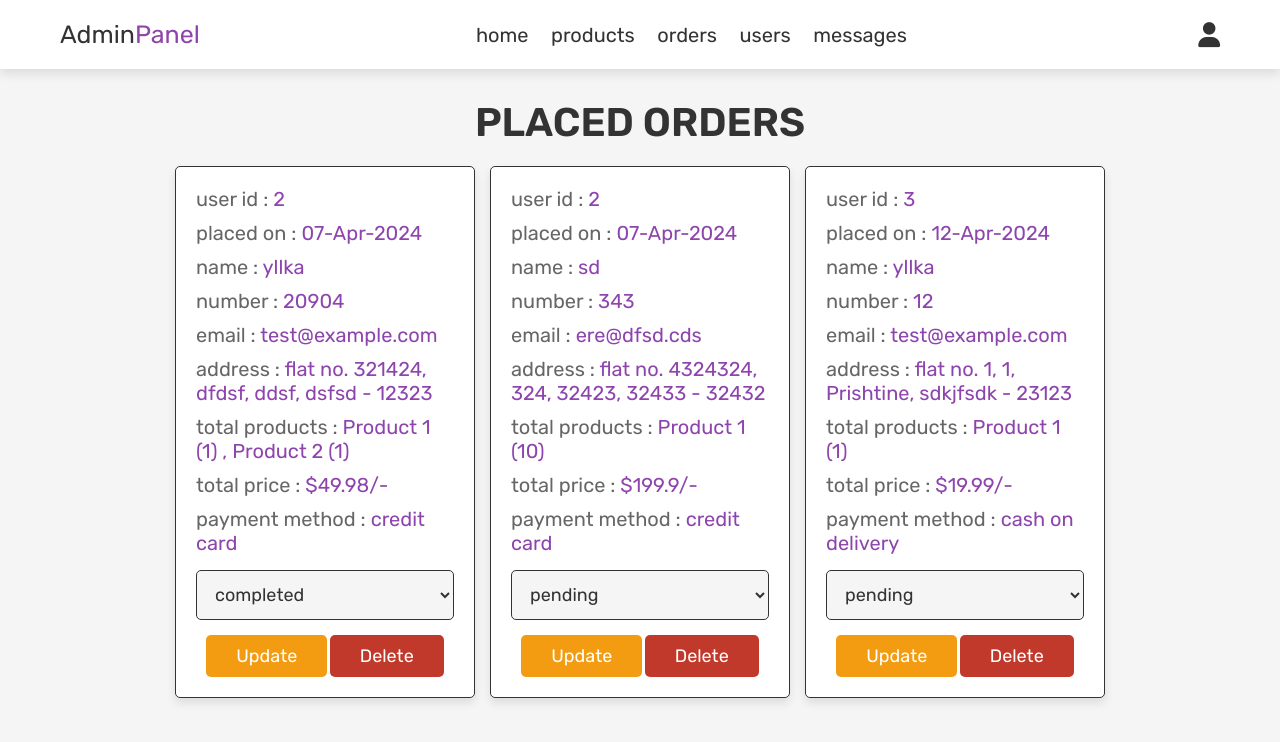
After one commit to yllkaberisha/PetShopManager, a PHP site: page /admin_orders.php in a window 1280 px wide. The commit adds this page. Shown: the top 742 px of the page. Run offline with PHP 8.4, Linux system fonts and the light colour scheme; the visitor is signed in with stand-in values (Sample User, id 1).

Commit message:
admin orders

```diff
--- /dev/null
+++ b/admin_orders.php
@@ -0,0 +1,113 @@
+<?php
+
+session_start();
+
+if (!isset($_SESSION['admin_id'])) {
+    header('location:login.php');
+    exit();
+}
+
+$orders_file = 'data/orders.php';
+$orders = file_exists($orders_file) ? include($orders_file) : [];
+
+function saveOrdersToFile($orders, $orders_file) {
+    file_put_contents($orders_file, "<?php\nreturn " . var_export($orders, true) . ";\n");
+}
+
+if (isset($_POST['update_order'])) {
+    $order_update_index = $_POST['order_id'];
+    $update_payment = $_POST['update_payment'];
+
+    if (isset($orders[$order_update_index])) {
+      $orders[$order_update_index]['payment_status'] = $update_payment;
+      saveOrdersToFile($orders, $orders_file);
+      $message[] = 'Payment status has been updated!';
+  }
+}
+
+if (isset($_GET['delete'])) {
+   $delete_index = $_GET['delete']; // Get the index of the order to delete
+   // Remove the order by its index
+   if (isset($orders[$delete_index])) {
+       unset($orders[$delete_index]);
+       // Re-index the array to maintain consistent indexing
+       $orders = array_values($orders);
+       saveOrdersToFile($orders, $orders_file);
+       header('location:admin_orders.php');
+       exit();
+   }
+}
+
+?>
+<!DOCTYPE html>
+<html lang="en">
+<head>
+   <meta charset="UTF-8">
+   <meta http-equiv="X-UA-Compatible" content="IE=edge">
+   <meta name="viewport" content="width=device-width, initial-scale=1.0">
+   <title>orders</title>
+
+   <!-- font awesome cdn link  -->
+   <link rel="stylesheet" href="https://cdnjs.cloudflare.com/ajax/libs/font-awesome/6.0.0/css/all.min.css">
+
+   <!-- custom admin css file link  -->
+   <link rel="stylesheet" href="css/admin_style.css">
+
+</head>
+<body>
+
+<?php include 'admin_header.php'; ?>
+
+<section class="orders">
+   <h1 class="title">Placed orders</h1>
+   <div class="box-container">
+      <?php
+      // Assuming $orders is already loaded from 'data/orders.php'
+      if(!empty($orders)){
+         foreach($orders as $index => $order){
+      ?>
+      <div class="box">
+         <p> user id : <span><?php echo $order['user_id']; ?></span> </p>
+         <p> placed on : <span><?php echo $order['placed_on']; ?></span> </p>
+         <p> name : <span><?php echo $order['name']; ?></span> </p>
+         <p> number : <span><?php echo $order['number']; ?></span> </p>
+         <p> email : <span><?php echo $order['email']; ?></span> </p>
+         <p> address : <span><?php echo $order['address']; ?></span> </p>
+         <p> total products : <span><?php echo $order['total_products']; ?></span> </p>
+         <p> total price : <span>$<?php echo $order['total_price']; ?>/-</span> </p>
+         <p> payment method : <span><?php echo $order['method']; ?></span> </p>
+         <form action="" method="post">
+            <input type="hidden" name="order_id" value="<?php echo $index; ?>">
+            <select name="update_payment">
+               <option value="" selected disabled><?php echo $order['payment_status']; ?></option>
+               <option value="pending">pending</option>
+               <option value="completed">completed</option>
+            </select>
+            <input type="submit" value="update" name="update_order" class="option-btn">
+            <a href="admin_orders.php?delete=<?php echo $index; ?>" onclick="return confirm('delete this order?');" class="delete-btn">delete</a>
+         </form>
+      </div>
+      <?php
+         }
+      } else {
+         echo '<p class="empty">No orders placed yet!</p>';
+      }
+      ?>
+   </div>
+</section>
+
+
+
+
+
+
+
+
+
+
+
+<!-- custom admin js file link  -->
+<script src="js/admin_script.js"></script>
+
+</body>
+</html>
--- a/data/orders.php
+++ b/data/orders.php
@@ -11,7 +11,7 @@ return array (
     'total_products' => 'Product 1 (1) , Product 2 (1) ',
     'total_price' => 49.98,
     'placed_on' => '07-Apr-2024',
-    'payment_status' => 'pending',
+    'payment_status' => 'completed',
   ),
   1 =>
   array (
@@ -24,22 +24,9 @@ return array (
     'total_products' => 'Product 1 (10) ',
     'total_price' => 199.89999999999998,
     'placed_on' => '07-Apr-2024',
-    'payment_status' => 'completed',
+    'payment_status' => 'pending',
   ),
   2 =>
-  array (
-    'user_id' => 2,
-    'name' => 'yllka',
-    'number' => '3232',
-    'email' => 'yllka.programming@gmail.com',
-    'method' => 'cash on delivery',
-    'address' => 'flat no. 12, 12, Prishtine, sdkjfsdk - 4645',
-    'total_products' => 'Product 1 (1) , Product 2 (11) ',
-    'total_price' => 349.88,
-    'placed_on' => '07-Apr-2024',
-    'payment_status' => 'pending',
-  ),
-  3 =>
   array (
     'user_id' => 3,
     'name' => 'yllka',
```
